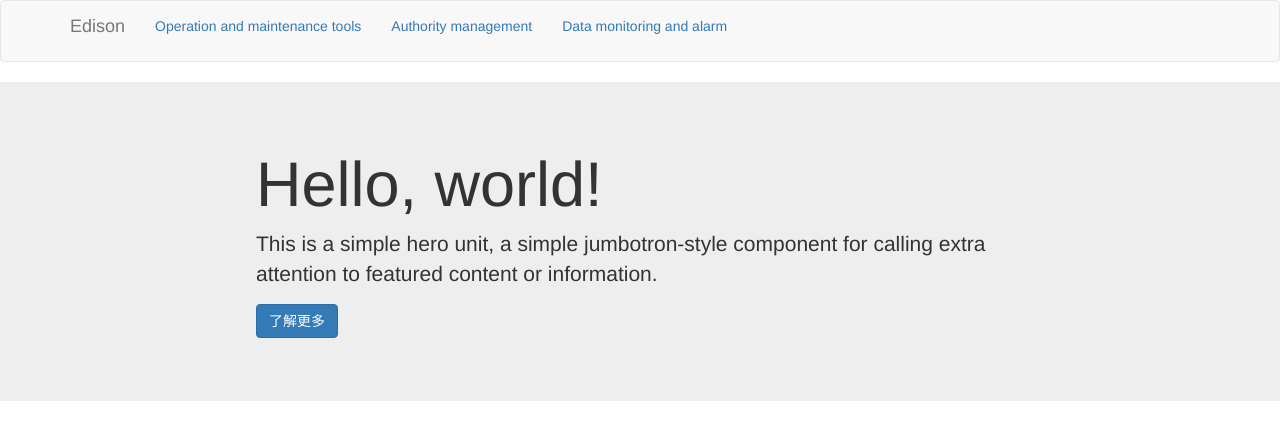
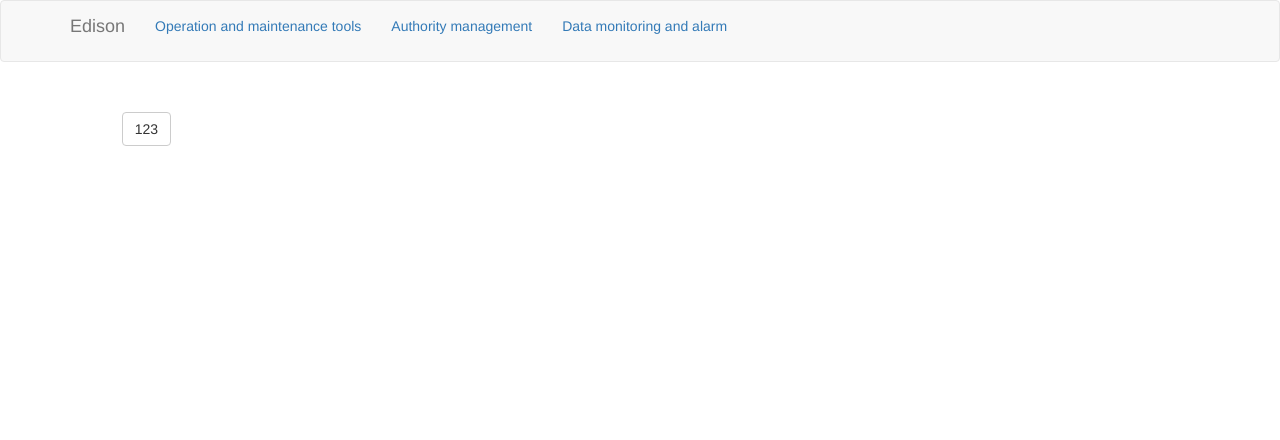
Before and after one commit to LoganJunjieSheng/Edison, a React (Create React App) app in the folder assets/: page / in a window 1280 px wide. Shown: the top 440 px of the page. Built offline with nearby package versions, Linux system fonts and the light colour scheme.

Commit message:
passport test v0

```diff
--- /dev/null
+++ b/assets/src/javascripts/components/login.jsx
@@ -0,0 +1,35 @@
+import React from 'react';
+import { Modal, Button, FormControl } from 'react-bootstrap';
+import LoadingButton from '../components/loadingButton'
+
+export default class ModalPop extends React.PureComponent {
+    constructor(props) {
+        super(props);
+        this.state = {
+
+        }
+    }
+fetchMessage=()=>{
+    fetch('http://bigdata-view.cootekservice.com:50056/test', {
+        method: "POST",
+        mode: "cors",
+        headers: {
+            'Content-Type': 'application/json'
+        },
+        body: JSON.stringify({
+            username:'jack',
+            password:'secret'
+        })
+    })
+        .then(res => {console.log(res)})
+
+    // console.log(1)
+}
+    render(){
+        return(
+            <div>
+                <Button onClick={this.fetchMessage}>123</Button>
+            </div>
+        )
+    }
+}
--- a/assets/src/javascripts/index.jsx
+++ b/assets/src/javascripts/index.jsx
@@ -1,21 +1,26 @@
 import React from 'react';
-import {Jumbotron, Button} from 'react-bootstrap';
+import { Col } from 'react-bootstrap';
+import fetch from 'node-fetch';
+
+import Login from './components/login'
 import '../stylesheets/index.css'
 
 export default class Index extends React.PureComponent {
+    constructor(props) {
+        super(props);
+        this.state = {
+
+        }
+    }
     render() {
         return (
             <div>
-                <Jumbotron>
-                    <div className="width60">
-                        <h1>Hello, world!</h1>
-                        <p>This is a simple hero unit, a simple jumbotron-style component for calling extra attention to
-                            featured content or information.</p>
-                        <p><Button bsStyle="primary">了解更多</Button></p>
-                    </div>
-                </Jumbotron>
-
-
+                <Col xsHidden smHidden md={12}><div className="placeholder-h30"></div></Col>
+                <Col xsHidden smHidden md={1}></Col>
+                <Col xs={12} md={10}>
+                    <Login></Login>
+                </Col>
+                <Col xsHidden smHidden md={1}></Col>
             </div>
 
         );
```
Also changed, not shown: assets/src/stylesheets/index.css (line endings or trailing spaces), 2 other files (tests, documents, lock files or other folders).
